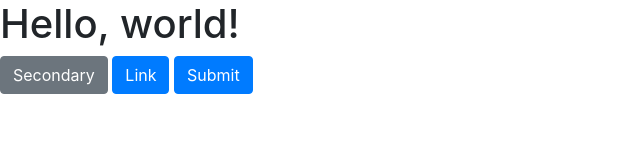
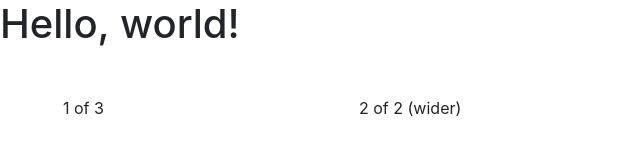
Before and after one commit to skouchy/whenWhereWeather, a plain HTML site: page index.html in a window 1280 px wide. Shown: the whole page, without its empty margins (0-640 px from the left). Drawn offline with nearby package versions, Linux system fonts and the light colour scheme.

Commit message:
add(starter):gathered usable codes for potential use, will apply/restructure when ready

```diff
--- a/index.html
+++ b/index.html
@@ -14,12 +14,60 @@
 </head>
 
 <body>
-    <h1>Hello, world!</h1>
-    <button type="button" class="btn btn-secondary">Secondary</button>
-    <a class="btn btn-primary" href="#" role="button">Link</a>
-    <input class="btn btn-primary" type="submit" value="Submit">
-    <!-- Optional JavaScript -->
-    <!-- jQuery first, then Popper.js, then Bootstrap JS -->
+    <header>
+        <h1>Hello, world!</h1>
+    </header>
+
+    <main>
+        <div class="main-container grid">
+            <div class="m-5 row justify-content-around">
+                <div id="location" class="col container">
+                    1 of 3
+                </div>
+                <div id="weather" class="col-9 container">
+                    2 of 2 (wider)
+                </div>
+            </div>
+        </div>
+
+        <!-- //* Card Decks -->
+        <!-- <div class="card-deck">
+            <div class="card">
+              <img src="..." class="card-img-top" alt="...">
+              <div class="card-body">
+                <h5 class="card-title">Card title</h5>
+                <p class="card-text">This is a longer card with supporting text below as a natural lead-in to additional content. This content is a little bit longer.</p>
+                <p class="card-text"><small class="text-muted">Last updated 3 mins ago</small></p>
+              </div>
+            </div>
+            <div class="card">
+              <img src="..." class="card-img-top" alt="...">
+              <div class="card-body">
+                <h5 class="card-title">Card title</h5>
+                <p class="card-text">This card has supporting text below as a natural lead-in to additional content.</p>
+                <p class="card-text"><small class="text-muted">Last updated 3 mins ago</small></p>
+              </div>
+            </div>
+            <div class="card">
+              <img src="..." class="card-img-top" alt="...">
+              <div class="card-body">
+                <h5 class="card-title">Card title</h5>
+                <p class="card-text">This is a wider card with supporting text below as a natural lead-in to additional content. This card has even longer content than the first to show that equal height action.</p>
+                <p class="card-text"><small class="text-muted">Last updated 3 mins ago</small></p>
+              </div>
+            </div>
+          </div> -->
+
+        <!-- //* Button options - Bootstrap -->
+        <!-- <button type="button" class="btn btn-secondary">Secondary</button>
+        <a class="btn btn-primary" href="#" role="button">Link</a>
+        <input class="btn btn-primary" type="submit" value="Submit"> -->
+    </main>
+
+    <footer>
+
+    </footer>
+
     <script src="https://code.jquery.com/jquery-3.3.1.slim.min.js"
         integrity="sha384-q8i/X+965DzO0rT7abK41JStQIAqVgRVzpbzo5smXKp4YfRvH+8abtTE1Pi6jizo"
         crossorigin="anonymous"></script>
```
Also changed, not shown: assets/js/script.js (+63 -0 lines).
